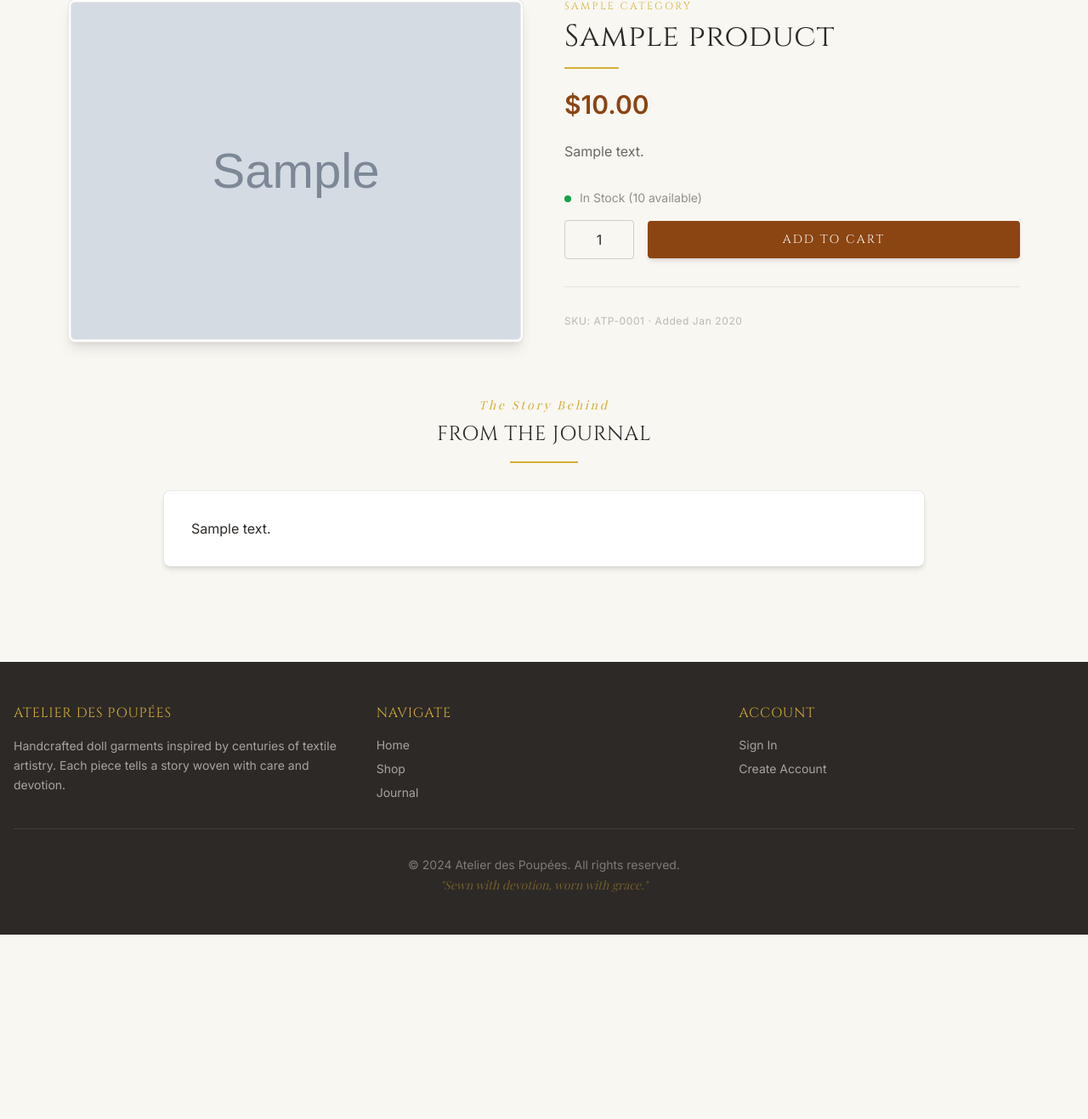
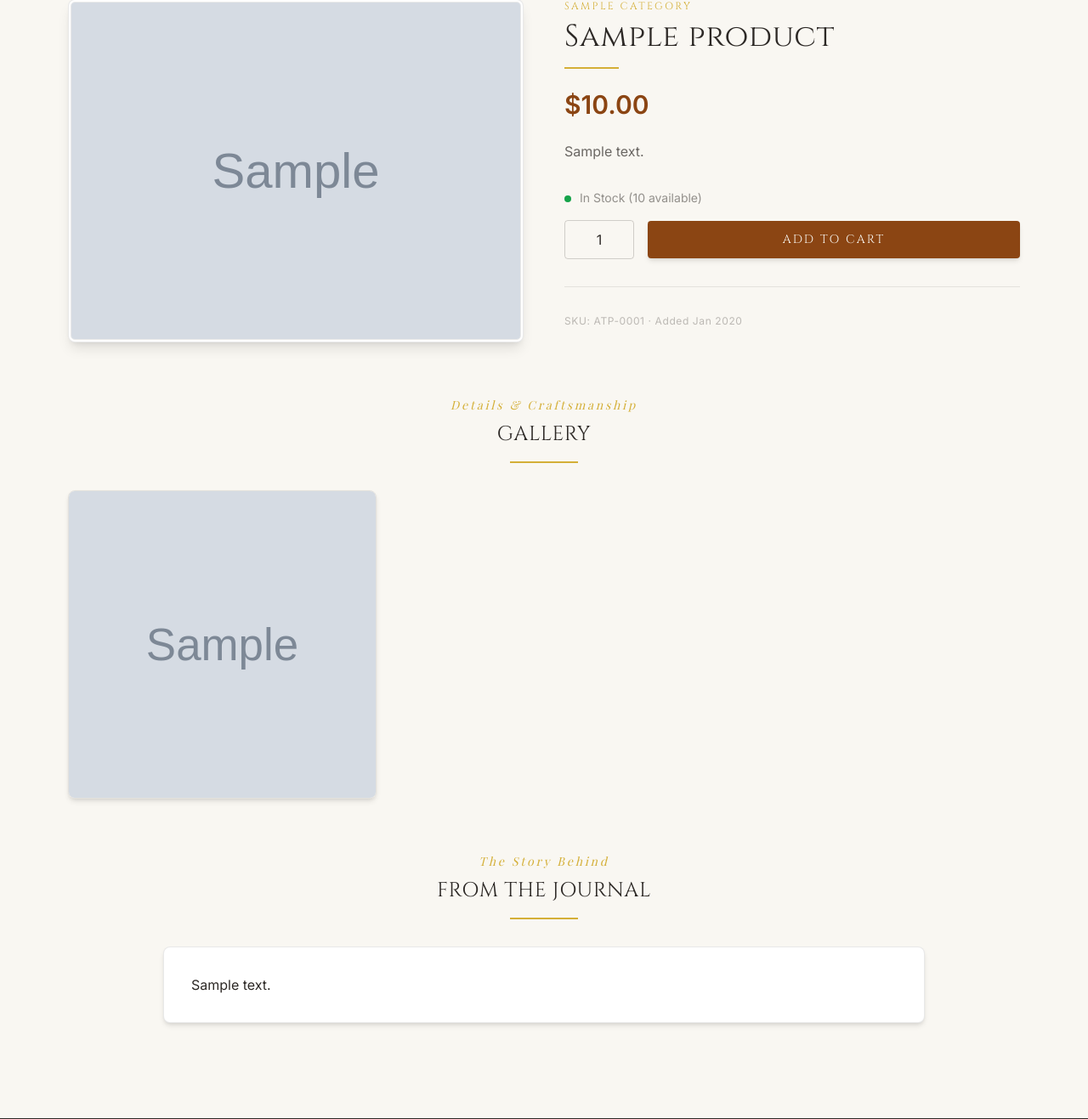
Before and after one commit to catcatdo/atelier, a Django app: a page that uses templates/shop/product_detail.html in a window 1280 px wide. Shown: the part 165-1482 px from the top of the page at 85% size. Before the commit the page ends 1265 px from the top, so only its background shows below. Run offline with Django 4.2, Linux system fonts and the light colour scheme; tables that the repository leaves empty hold one stand-in row (values such as "Sample post"); grey boxes marked "Sample" are stand-in pictures; some libraries are stand-ins or nearby versions; some web fonts are replaced.

Commit message:
Add product gallery - multiple images per product
- ProductImage model for gallery photos
- Multiple file upload in create/edit form
- Gallery grid on product detail page with lightbox viewer
- Delete individual gallery images in edit mode

Co-Authored-By: Claude Opus 4.6 <noreply@anthropic.com>

```diff
--- a/shop/models.py
+++ b/shop/models.py
@@ -32,3 +32,15 @@ class Product(models.Model):
 
     def __str__(self):
         return self.name
+
+
+class ProductImage(models.Model):
+    product = models.ForeignKey(Product, on_delete=models.CASCADE, related_name='images')
+    image = models.ImageField(upload_to='products/gallery/')
+    order = models.PositiveIntegerField(default=0)
+
+    class Meta:
+        ordering = ['order', 'pk']
+
+    def __str__(self):
+        return f'{self.product.name} - image {self.pk}'
--- a/shop/urls.py
+++ b/shop/urls.py
@@ -9,5 +9,6 @@ urlpatterns = [
     path('manage/<int:pk>/delete/', views.manage_delete_view, name='manage_delete'),
     path('manage/category/add/', views.manage_category_add_view, name='manage_category_add'),
     path('manage/category/<int:pk>/delete/', views.manage_category_delete_view, name='manage_category_delete'),
+    path('manage/image/<int:pk>/delete/', views.manage_image_delete_view, name='manage_image_delete'),
     path('<slug:slug>/', views.product_detail_view, name='product_detail'),
 ]
--- a/shop/views.py
+++ b/shop/views.py
@@ -3,7 +3,7 @@ from django.contrib.admin.views.decorators import staff_member_required
 from django.contrib import messages
 from django.utils.text import slugify
 
-from .models import Product, Category
+from .models import Product, Category, ProductImage
 from .forms import ProductPostForm
 from blog.models import Post
 
@@ -129,6 +129,10 @@ def manage_create_view(request):
                 related_product=product,
                 image=image,
             )
+
+            for f in request.FILES.getlist('gallery'):
+                ProductImage.objects.create(product=product, image=f)
+
             messages.success(request, f'"{product.name}" has been published.')
             return redirect('manage_dashboard')
     else:
@@ -169,8 +173,11 @@ def manage_edit_view(request, pk):
                     post.image = image
                 post.save()
 
+            for f in request.FILES.getlist('gallery'):
+                ProductImage.objects.create(product=product, image=f)
+
             messages.success(request, f'"{product.name}" has been updated.')
-            return redirect('manage_dashboard')
+            return redirect('manage_edit', pk=product.pk)
     else:
         form = ProductPostForm(initial={
             'title': product.name,
@@ -188,6 +195,16 @@ def manage_edit_view(request, pk):
 
 
 @staff_member_required
+def manage_image_delete_view(request, pk):
+    img = get_object_or_404(ProductImage, pk=pk)
+    product_pk = img.product.pk
+    img.image.delete()
+    img.delete()
+    messages.success(request, 'Image deleted.')
+    return redirect('manage_edit', pk=product_pk)
+
+
+@staff_member_required
 def manage_delete_view(request, pk):
     product = get_object_or_404(Product, pk=pk)
     if request.method == 'POST':
--- a/templates/shop/product_detail.html
+++ b/templates/shop/product_detail.html
@@ -77,6 +77,50 @@
         </div>
     </div>
 
+    <!-- Gallery -->
+    {% if product.images.exists %}
+    <div class="mt-16">
+        <div class="text-center mb-8">
+            <p class="font-display italic text-gold text-sm tracking-[0.2em] mb-2">Details &amp; Craftsmanship</p>
+            <h2 class="font-heading text-2xl text-charcoal tracking-wide">GALLERY</h2>
+            <div class="w-20 h-0.5 bg-gold mx-auto mt-4"></div>
+        </div>
+        <div class="grid grid-cols-2 md:grid-cols-3 gap-4">
+            {% for img in product.images.all %}
+            <div class="rounded-lg overflow-hidden border border-charcoal/10 shadow-md cursor-pointer gallery-item"
+                 onclick="openLightbox('{{ img.image.url }}')">
+                <img src="{{ img.image.url }}" alt="{{ product.name }}"
+                     class="w-full aspect-square object-cover hover:scale-105 transition-transform duration-500">
+            </div>
+            {% endfor %}
+        </div>
+    </div>
+
+    <!-- Lightbox -->
+    <div id="lightbox" class="fixed inset-0 bg-charcoal/90 z-50 hidden items-center justify-center p-4" onclick="closeLightbox()">
+        <button class="absolute top-6 right-6 text-parchment/80 hover:text-gold transition" onclick="closeLightbox()">
+            <svg class="w-8 h-8" fill="none" stroke="currentColor" viewBox="0 0 24 24">
+                <path stroke-linecap="round" stroke-linejoin="round" stroke-width="2" d="M6 18L18 6M6 6l12 12"/>
+            </svg>
+        </button>
+        <img id="lightbox-img" src="" alt="" class="max-w-full max-h-[90vh] object-contain rounded-lg shadow-2xl" onclick="event.stopPropagation()">
+    </div>
+    <script>
+    function openLightbox(src) {
+        document.getElementById('lightbox-img').src = src;
+        document.getElementById('lightbox').classList.remove('hidden');
+        document.getElementById('lightbox').classList.add('flex');
+        document.body.style.overflow = 'hidden';
+    }
+    function closeLightbox() {
+        document.getElementById('lightbox').classList.add('hidden');
+        document.getElementById('lightbox').classList.remove('flex');
+        document.body.style.overflow = '';
+    }
+    document.addEventListener('keydown', function(e) { if (e.key === 'Escape') closeLightbox(); });
+    </script>
+    {% endif %}
+
     <!-- Blog Story -->
     {% if post %}
     <div class="mt-16 max-w-4xl mx-auto">
```
Also changed, not shown: templates/shop/product_form.html (+28 -0 lines), shop/migrations/0002_productimage.py (added).
